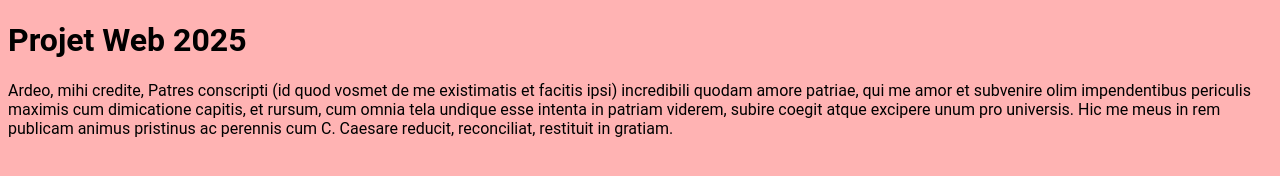
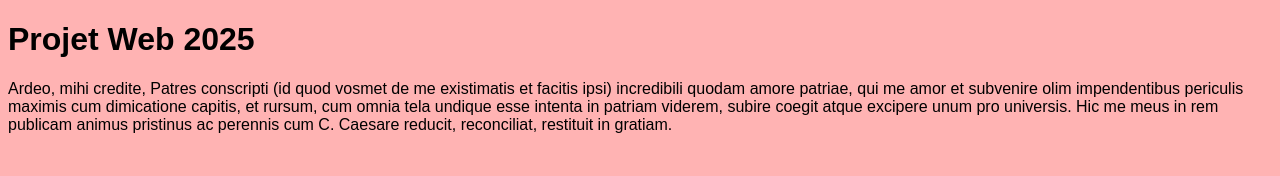
Before and after one commit to Osmanistos/EGL_2425_RENDU, a plain HTML site: page index.html in a window 1280 px wide. Drawn offline with Linux system fonts and the light colour scheme.

Commit message:
Changement de la police en Arial

```diff
--- a/css/style.css
+++ b/css/style.css
@@ -2,6 +2,6 @@
 
 body {
     background-color: rgb(255, 179, 179);
-    font-family: 'Roboto', sans-serif;
+    font-family: 'Arial', sans-serif;
     /* font-family: 'Lora', serif; */
 }
```
